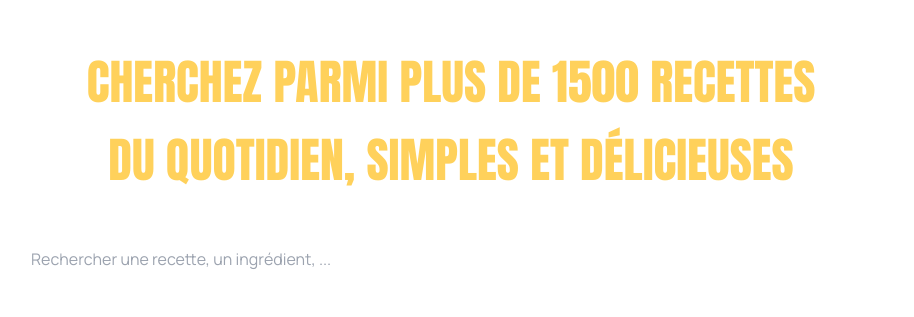
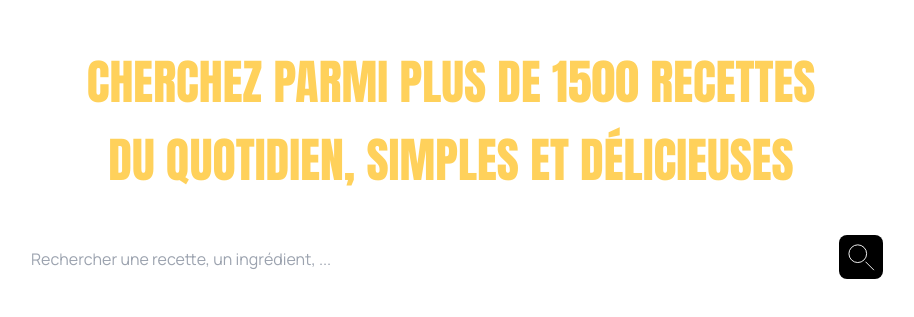
Before and after one commit to MukhtarSulaiman/les-petits-plats, a website: page src/index.html in a window 1280 px wide. Shown: the part 141-458 px from the top of the page, without its empty margins (189-1103 px from the left). Drawn offline with nearby package versions, Linux system fonts and the light colour scheme; files that its build step writes are made by us from their sources.

Commit message:
Add a search icon

```diff
--- a/src/index.html
+++ b/src/index.html
@@ -15,6 +15,9 @@
 		<link
 			href="https://fonts.googleapis.com/css2?family=Anton&family=Manrope:wght@200;300;400;500;600&display=swap"
 			rel="stylesheet" />
+
+        <link rel="stylesheet" href="https://cdnjs.cloudflare.com/ajax/libs/font-awesome/4.7.0/css/font-awesome.min.css">
+
 		<link
 			href="/dist/output.css"
 			rel="stylesheet"
@@ -22,7 +25,8 @@
 		<title>Les Petits Plats</title>
 	</head>
 	<body class="font-sans">
-		<header class="p-10 w-screen h-auto md:h-[calc(100vh-15vh)] bg-heroBackground bg-cover bg-no-repeat bg-bottom-hero-bg">
+		<header
+			class="p-10 w-screen h-auto md:h-[calc(100vh-15vh)] bg-heroBackground bg-cover bg-no-repeat bg-bottom-hero-bg">
 			<img
 				src="assets/images/logo.svg"
 				alt="" />
@@ -30,10 +34,19 @@
 				<h1 class="font-anton text-center text-primary text-5xl uppercase leading-relaxed max-w-3xl">
 					Cherchez parmi plus de 1500 recettes du quotidien, simples et délicieuses
 				</h1>
+				<div class="w-full max-w-4xl  mt-7 relative">
 					<input
-					class="w-full max-w-4xl h-16 mt-7 py-4 px-7 rounded-xl outline-0"
+						class="w-full h-16 py-4 px-7 rounded-xl outline-0"
 						placeholder="Rechercher une recette, un ingrédient, ..."
 						type="text" />
+
+                    <div class="w-11 h-11 bg-black rounded-lg absolute right-4 top-2 flex justify-center items-center">
+                        <svg xmlns="http://www.w3.org/2000/svg" width="27" height="27" viewBox="0 0 28 29" fill="none">
+                            <circle cx="10" cy="10.4219" r="9.5" stroke="white"/>
+                            <line x1="18.3536" y1="19.0683" x2="27.3536" y2="28.0683" stroke="white"/>
+                        </svg>
+                    </div>
+                </div>
              </div>
         </header>
 	</body>
--- a/tailwind.config.js
+++ b/tailwind.config.js
@@ -5,6 +5,8 @@ module.exports = {
 	content: ["./src/**/*.{html,js}"],
 	theme: {
 		colors: {
+			'white': '#ffffff',
+			'black': '#000000',
 			'primary': '#FFD15B'
 		},
 		fontFamily: {
```
Lines whose indentation alone changed are shown as unchanged.
